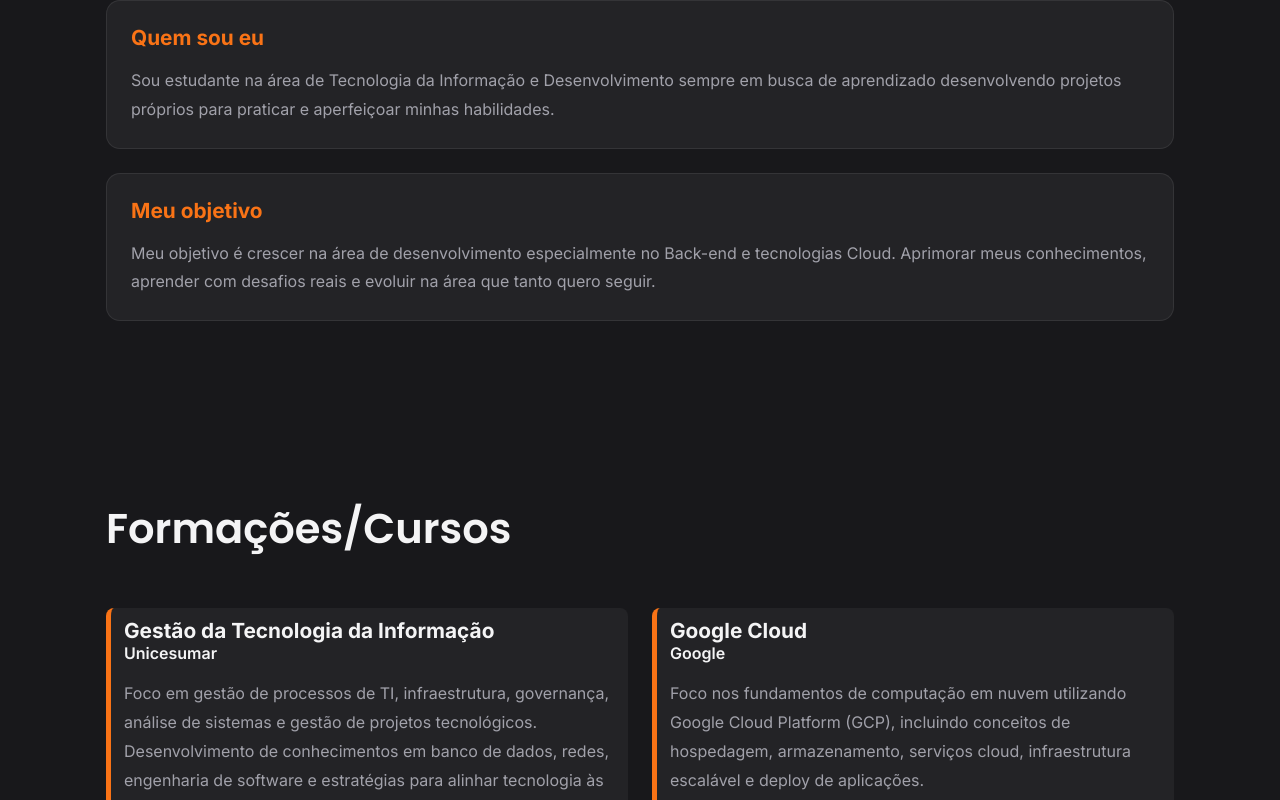
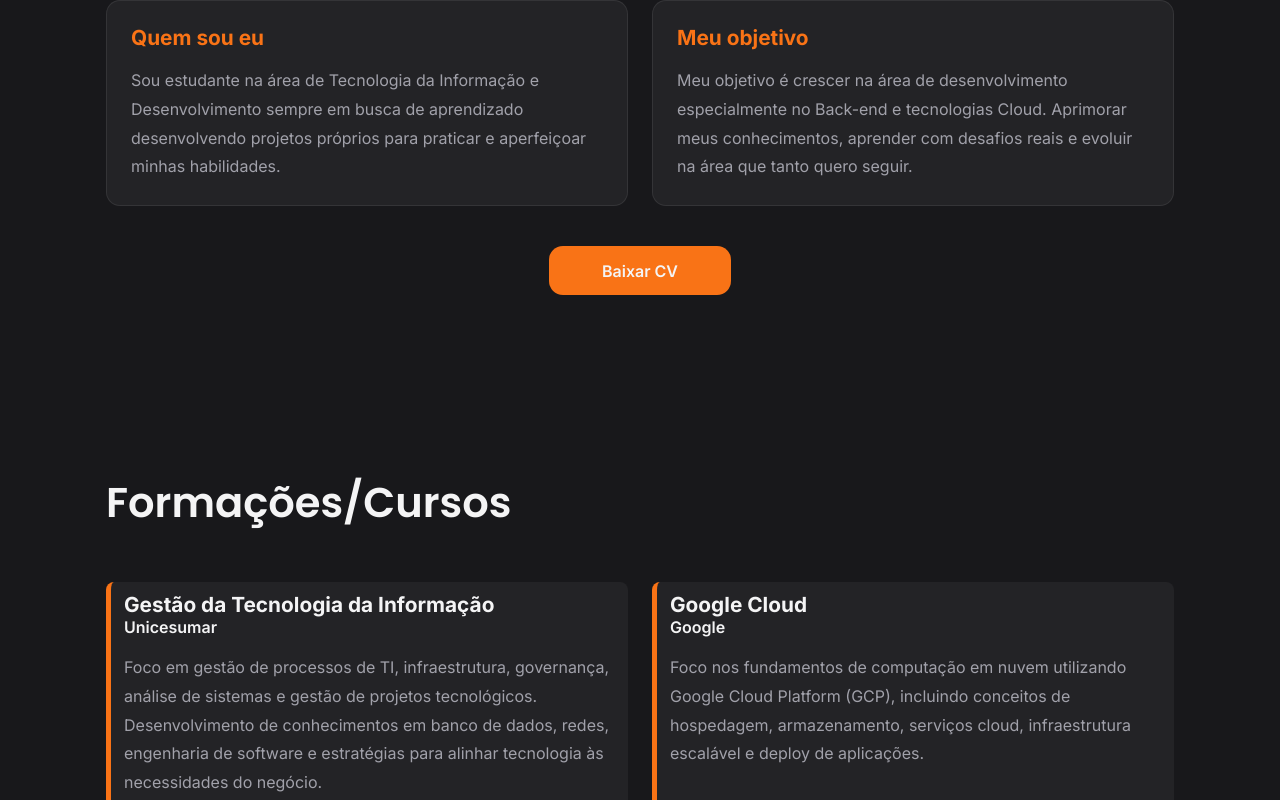
Before and after one commit to marcoshjunior/Meu-Portifolio-React, a React (Vite) app in the folder portifolio-react/: page / in a window 1280 px wide. Shown: the part 1007-1807 px from the top of the page. Built offline with nearby package versions, Linux system fonts and the light colour scheme.

Commit message:
botão de cv no sobre

```diff
--- a/portifolio-react/src/components/About/About.jsx
+++ b/portifolio-react/src/components/About/About.jsx
@@ -26,6 +26,14 @@ export default function About() {
             </p>
           </article>
         </div>
+        <a
+          className={styles.curriculo}
+          href="https://github.com"
+          download="Curriculo-marcos.pdf"
+          type="applicaton/pdf"
+        >
+          Baixar CV
+        </a>
       </div>
     </section>
   );
--- a/portifolio-react/src/components/About/About.module.css
+++ b/portifolio-react/src/components/About/About.module.css
@@ -10,12 +10,8 @@
   border: 1px solid var(--border);
   border-radius: var(--radius);
   background: var(--bg-soft);
-  transition: 0.25s ease;
 }
-.card:hover {
-  transform: translateY(-4px);
-  box-shadow: var(--shadow-box);
-}
+
 .card h3 {
   font-family: "Poppins" sans-serif;
   font-size: 1.3rem;
@@ -29,10 +25,28 @@
   margin: 0;
 }
 
-/*
+.curriculo {
+  display: flex;
+  justify-content: center;
+  background: var(--primary);
+  margin: auto;
+  margin-top: 40px;
+  width: 20%;
+  padding: 0.9rem 1.3rem;
+  border-radius: var(--radius);
+  font-weight: 600;
+  transition: 0.2s;
+}
+.curriculo:hover {
+  background: var(--primary-hover);
+  transform: translateY(-2px);
+}
+
 @media (min-width: 768px) {
   .grid {
     grid-template-columns: repeat(2, 1fr);
   }
+  .curriculo {
+    width: 17%;
+  }
 }
-  */
```
